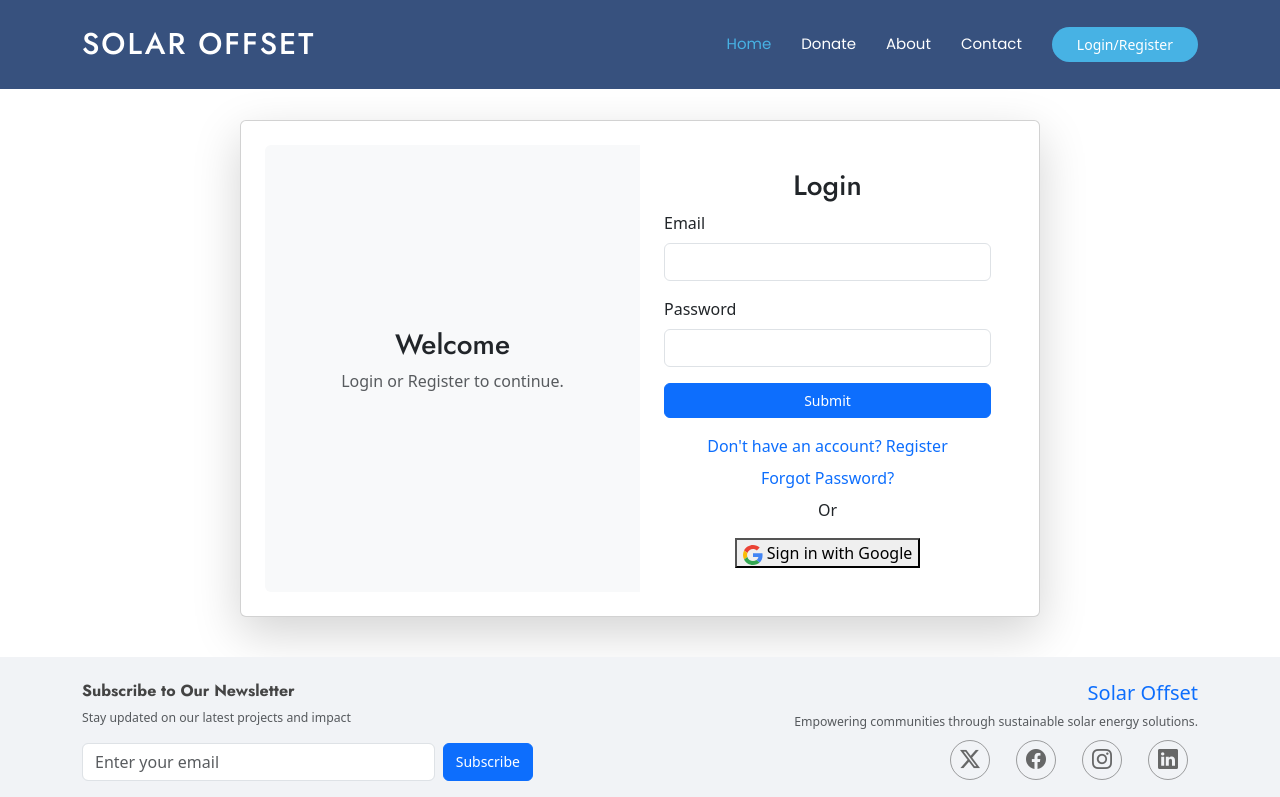
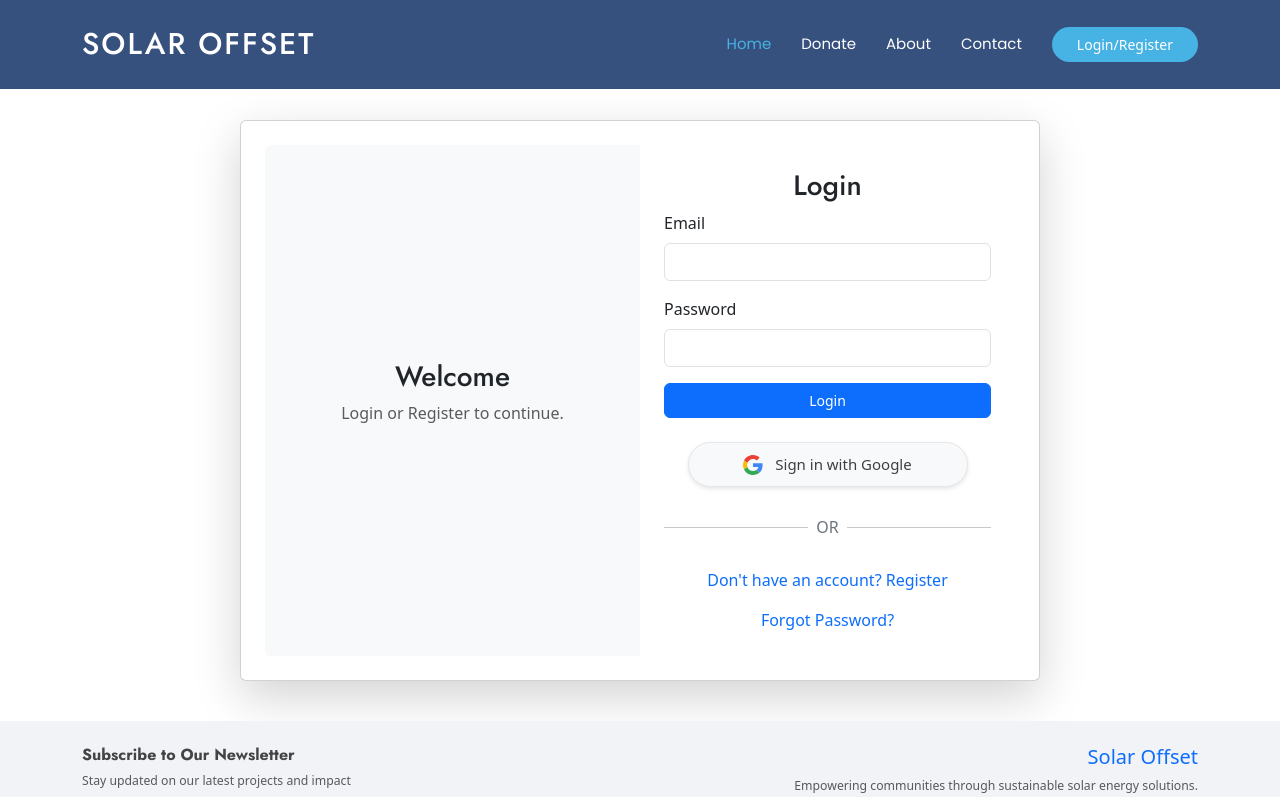
Before and after one commit to mahesh13sankarie/solar-offset-project, a React (Vite) app in the folder client/: page /login in a window 1280 px wide. Shown: the top 797 px of the page. Built offline with nearby package versions, Linux system fonts and the light colour scheme; what @react-pdf/renderer would draw is missing.

Commit message:
refactor : beutify auth form

```diff
--- a/client/src/components/Login/AuthForm.jsx
+++ b/client/src/components/Login/AuthForm.jsx
@@ -190,6 +190,10 @@ const AuthForm = () => {
                                         <h3 className="text-center">
                                             {formState === "login" ? "Login" : "Register"}
                                         </h3>
+
+                                        {formState === "login" ? (
+                                            <>
+                                                {/* Email Login Form */}
                                                 <form onSubmit={handleSubmit}>
                                                     <div className="mb-3">
                                                         <label className="form-label">Email</label>
@@ -203,7 +207,9 @@ const AuthForm = () => {
                                                         />
                                                     </div>
                                                     <div className="mb-3">
-                                                <label className="form-label">Password</label>
+                                                        <label className="form-label">
+                                                            Password
+                                                        </label>
                                                         <input
                                                             type="password"
                                                             className="form-control"
@@ -214,94 +220,59 @@ const AuthForm = () => {
                                                         />
                                                     </div>
 
-                                            {formState === "register" && (
-                                                <>
-                                                    <div className="mb-3">
-                                                        <label className="form-label">
-                                                            Confirm Password
-                                                        </label>
-                                                        <input
-                                                            type="password"
-                                                            className="form-control"
-                                                            name="confirmPassword"
-                                                            value={formData.confirmPassword}
-                                                            onChange={handleChange}
-                                                            required
-                                                        />
-                                                    </div>
-                                                    <div className="mb-3">
-                                                        <label className="form-label">
-                                                            Full Name
-                                                        </label>
-                                                        <input
-                                                            type="text"
-                                                            className="form-control"
-                                                            name="fullName"
-                                                            value={formData.fullName}
-                                                            onChange={handleChange}
-                                                            required
-                                                        />
-                                                    </div>
-                                                </>
+                                                    {message && (
+                                                        <p className="text-danger text-center">
+                                                            {message}
+                                                        </p>
                                                     )}
 
-                                            {message && (
-                                                <p className="text-danger text-center">{message}</p>
-                                            )}
-
-                                            <button type="submit" className="btn btn-primary w-100">
-                                                Submit
+                                                    <button
+                                                        type="submit"
+                                                        className="btn btn-primary w-100"
+                                                    >
+                                                        Login
                                                     </button>
                                                 </form>
 
-                                        <div className="text-center mt-3">
-                                            {formState === "login" ? (
-                                                <>
-                                                    <a
-                                                        href="#"
-                                                        onClick={(e) => {
-                                                            e.preventDefault();
-                                                            switchForm("register");
+                                                {/* Google Login Button */}
+                                                <div className="text-center mt-4">
+                                                    <button
+                                                        className="btn btn-light d-flex align-items-center justify-content-center mx-auto"
+                                                        type="button"
+                                                        onClick={() => googleLogin()}
+                                                        style={{
+                                                            borderRadius: "30px",
+                                                            padding: "10px 20px",
+                                                            transition: "all 0.3s ease",
+                                                            boxShadow: "0 2px 4px rgba(0,0,0,0.1)",
+                                                            border: "1px solid #e6e6e6",
+                                                            width: "100%",
+                                                            maxWidth: "280px",
+                                                            fontWeight: "500",
+                                                            fontSize: "15px",
+                                                            color: "#3c4043",
+                                                        }}
+                                                        onMouseOver={(e) => {
+                                                            e.currentTarget.style.boxShadow =
+                                                                "0 4px 8px rgba(0,0,0,0.15)";
+                                                            e.currentTarget.style.backgroundColor =
+                                                                "#f8f9fa";
+                                                        }}
+                                                        onMouseOut={(e) => {
+                                                            e.currentTarget.style.boxShadow =
+                                                                "0 2px 4px rgba(0,0,0,0.1)";
+                                                            e.currentTarget.style.backgroundColor =
+                                                                "#fff";
                                                         }}
                                                     >
-                                                        Don't have an account? Register
-                                                    </a>
-                                                    <br />
-                                                    <a
-                                                        href="/change-password"
-                                                        className="text-decoration-none mt-2 d-inline-block"
-                                                    >
-                                                        Forgot Password?
-                                                    </a>
-                                                    <br />
-                                                    <p className="mt-2">Or</p>
-                                                </>
-                                            ) : (
-                                                <a
-                                                    href="#"
-                                                    onClick={(e) => {
-                                                        e.preventDefault();
-                                                        switchForm("login");
-                                                    }}
-                                                >
-                                                    Already have an account? Login
-                                                </a>
-                                            )}
-                                        </div>
-
-                                        {/* Google Login Button */}
-                                        <div className="text-center mt-3">
-                                            <button
-                                                className="gsi-material-button"
-                                                type="button"
-                                                onClick={() => googleLogin()}
-                                            >
-                                                <div className="gsi-material-button-content-wrapper">
-                                                    <div className="gsi-material-button-icon">
                                                         <svg
                                                             xmlns="http://www.w3.org/2000/svg"
                                                             viewBox="0 0 48 48"
-                                                            style={{ height: 20, width: 20 }}
+                                                            style={{
+                                                                height: 20,
+                                                                width: 20,
+                                                                marginRight: "12px",
+                                                            }}
                                                         >
                                                             <path
                                                                 fill="#EA4335"
@@ -320,14 +291,132 @@ const AuthForm = () => {
                                                                 d="M24 48c6.48 0 11.93-2.13 15.89-5.81l-7.73-6c-2.15 1.45-4.92 2.3-8.16 2.3-6.26 0-11.57-4.22-13.47-9.91l-7.98 6.19C6.51 42.62 14.62 48 24 48z"
                                                             ></path>
                                                         </svg>
-                                                        <span className="gsi-material-button-contents">
-                                                            {" "}
                                                         Sign in with Google
-                                                        </span>
+                                                    </button>
+                                                </div>
+
+                                                {/* Divider */}
+                                                <div className="d-flex align-items-center mt-4 mb-4">
+                                                    <hr className="flex-grow-1" />
+                                                    <span className="px-2 text-secondary">OR</span>
+                                                    <hr className="flex-grow-1" />
+                                                </div>
+
+                                                {/* Secondary Options */}
+                                                <div className="text-center">
+                                                    <div className="mb-3">
+                                                        <a
+                                                            href="#"
+                                                            onClick={(e) => {
+                                                                e.preventDefault();
+                                                                switchForm("register");
+                                                            }}
+                                                            className="text-decoration-none"
+                                                        >
+                                                            Don't have an account? Register
+                                                        </a>
+                                                    </div>
+                                                    <div>
+                                                        <a
+                                                            href="/change-password"
+                                                            className="text-decoration-none"
+                                                        >
+                                                            Forgot Password?
+                                                        </a>
                                                     </div>
                                                 </div>
+                                            </>
+                                        ) : (
+                                            <>
+                                                {/* Register Form */}
+                                                <form onSubmit={handleSubmit}>
+                                                    <div className="mb-3">
+                                                        <label className="form-label">Email</label>
+                                                        <input
+                                                            type="email"
+                                                            className="form-control"
+                                                            name="email"
+                                                            value={formData.email}
+                                                            onChange={handleChange}
+                                                            required
+                                                        />
+                                                    </div>
+                                                    <div className="mb-3">
+                                                        <label className="form-label">
+                                                            Full Name
+                                                        </label>
+                                                        <input
+                                                            type="text"
+                                                            className="form-control"
+                                                            name="fullName"
+                                                            value={formData.fullName}
+                                                            onChange={handleChange}
+                                                            required
+                                                        />
+                                                    </div>
+                                                    <div className="mb-3">
+                                                        <label className="form-label">
+                                                            Password
+                                                        </label>
+                                                        <input
+                                                            type="password"
+                                                            className="form-control"
+                                                            name="password"
+                                                            value={formData.password}
+                                                            onChange={handleChange}
+                                                            required
+                                                        />
+                                                    </div>
+                                                    <div className="mb-3">
+                                                        <label className="form-label">
+                                                            Confirm Password
+                                                        </label>
+                                                        <input
+                                                            type="password"
+                                                            className="form-control"
+                                                            name="confirmPassword"
+                                                            value={formData.confirmPassword}
+                                                            onChange={handleChange}
+                                                            required
+                                                        />
+                                                    </div>
+
+                                                    {message && (
+                                                        <p className="text-danger text-center">
+                                                            {message}
+                                                        </p>
+                                                    )}
+
+                                                    <button
+                                                        type="submit"
+                                                        className="btn btn-primary w-100"
+                                                    >
+                                                        Register
                                                     </button>
+                                                </form>
+
+                                                {/* Divider */}
+                                                <div className="d-flex align-items-center mt-4 mb-4">
+                                                    <hr className="flex-grow-1" />
+                                                    <span className="px-2 text-secondary">OR</span>
+                                                    <hr className="flex-grow-1" />
                                                 </div>
+
+                                                {/* Back to Login */}
+                                                <div className="text-center">
+                                                    <a
+                                                        href="#"
+                                                        onClick={(e) => {
+                                                            e.preventDefault();
+                                                            switchForm("login");
+                                                        }}
+                                                        className="text-decoration-none"
+                                                    >
+                                                        Already have an account? Login
+                                                    </a>
+                                                </div>
+                                            </>
+                                        )}
                                     </>
                                 ) : (
                                     <h3 className="text-center">Submitted Successfully</h3>
```
Lines whose indentation alone changed are shown as unchanged.
